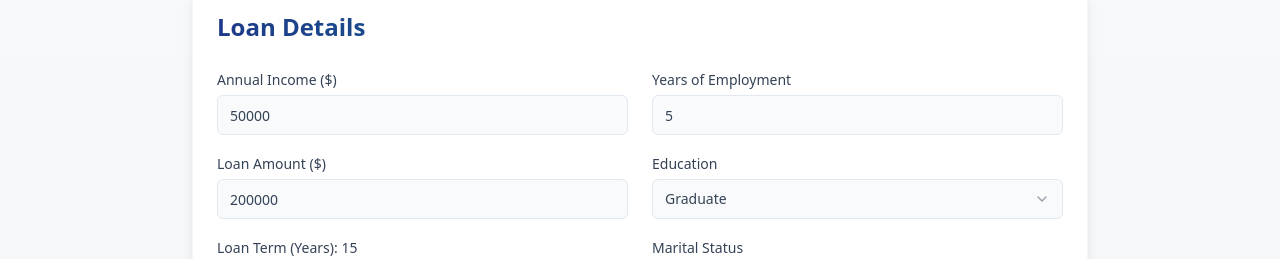
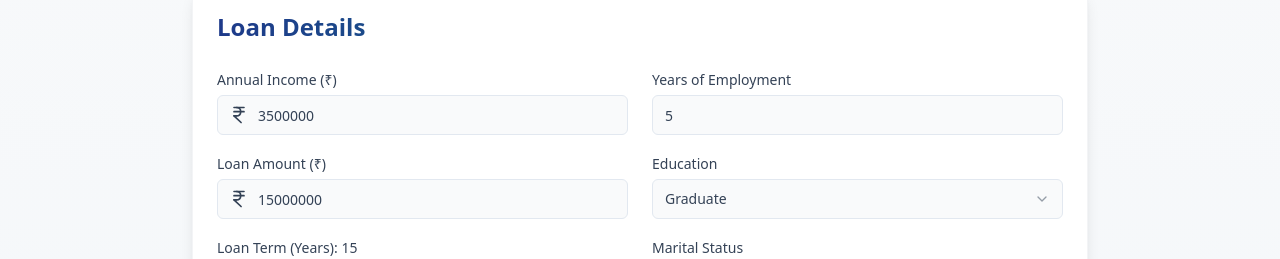
Before and after one commit to Kumaromm787/credit-future-finder, a React (Vite) app: page / in a window 1280 px wide. Shown: the part 371-630 px from the top of the page. Built offline with nearby package versions, Linux system fonts and the light colour scheme.

Commit message:
Change: Update currency to INR
Update the annual income and loan amount fields to display INR instead of USD.

```diff
--- a/src/components/LoanForm.tsx
+++ b/src/components/LoanForm.tsx
@@ -6,6 +6,7 @@ import { Label } from "@/components/ui/label";
 import { Select, SelectContent, SelectItem, SelectTrigger, SelectValue } from "@/components/ui/select";
 import { Slider } from "@/components/ui/slider";
 import { toast } from "sonner";
+import { IndianRupee } from 'lucide-react';
 
 type LoanFormProps = {
   onSubmit: (formData: LoanFormData) => void;
@@ -26,8 +27,8 @@ export type LoanFormData = {
 
 const LoanForm = ({ onSubmit }: LoanFormProps) => {
   const [formData, setFormData] = useState<LoanFormData>({
-    income: 50000,
-    loanAmount: 200000,
+    income: 3500000, // Changed to equivalent in INR (approx)
+    loanAmount: 15000000, // Changed to equivalent in INR (approx)
     loanTerm: 15,
     creditScore: 700,
     employmentYears: 5,
@@ -78,27 +79,37 @@ const LoanForm = ({ onSubmit }: LoanFormProps) => {
       <div className="grid grid-cols-1 md:grid-cols-2 gap-6">
         <div className="space-y-4">
           <div>
-            <Label htmlFor="income">Annual Income ($)</Label>
+            <Label htmlFor="income">Annual Income (₹)</Label>
+            <div className="relative mt-1">
+              <div className="absolute inset-y-0 left-0 pl-3 flex items-center pointer-events-none">
+                <IndianRupee className="h-5 w-5 text-finance-darkGray" />
+              </div>
               <Input
                 id="income"
                 type="number"
                 value={formData.income}
                 onChange={(e) => handleNumberInput('income', e.target.value)}
-              className="mt-1"
+                className="pl-10"
                 min="0"
               />
             </div>
+          </div>
 
           <div>
-            <Label htmlFor="loanAmount">Loan Amount ($)</Label>
+            <Label htmlFor="loanAmount">Loan Amount (₹)</Label>
+            <div className="relative mt-1">
+              <div className="absolute inset-y-0 left-0 pl-3 flex items-center pointer-events-none">
+                <IndianRupee className="h-5 w-5 text-finance-darkGray" />
+              </div>
               <Input
                 id="loanAmount"
                 type="number"
                 value={formData.loanAmount}
                 onChange={(e) => handleNumberInput('loanAmount', e.target.value)}
-              className="mt-1"
+                className="pl-10"
                 min="0"
               />
+            </div>
           </div>
 
           <div>
--- a/src/components/PredictionResult.tsx
+++ b/src/components/PredictionResult.tsx
@@ -19,6 +19,15 @@ const PredictionResult = ({ prediction, formData }: PredictionResultProps) => {
 
   // Get recommended banks based on the prediction and form data
   const recommendedBanks = getRecommendedBanks(prediction, formData);
+
+  // Format currency values for display
+  const formatINR = (value: number) => {
+    return new Intl.NumberFormat('en-IN', {
+      style: 'currency',
+      currency: 'INR',
+      maximumFractionDigits: 0,
+    }).format(value);
+  };
 
   return (
     <div className="space-y-8 animate-slide-up">
@@ -105,7 +114,7 @@ function getRecommendedBanks(prediction: { approved: boolean; probability: numbe
       name: "First National Bank",
       logo: "https://placehold.co/200x100/0D9488/FFFFFF?text=FNB",
       interestRate: "5.75%",
-      maxLoanAmount: "$300,000",
+      maxLoanAmount: "₹25,00,000",
       score: 4.5,
     },
     {
@@ -113,7 +122,7 @@ function getRecommendedBanks(prediction: { approved: boolean; probability: numbe
       name: "City Credit Union",
       logo: "https://placehold.co/200x100/1E3A8A/FFFFFF?text=CCU",
       interestRate: "5.99%",
-      maxLoanAmount: "$250,000",
+      maxLoanAmount: "₹20,00,000",
       score: 4.3,
     },
     {
@@ -121,7 +130,7 @@ function getRecommendedBanks(prediction: { approved: boolean; probability: numbe
       name: "Premier Lending",
       logo: "https://placehold.co/200x100/2563EB/FFFFFF?text=PL",
       interestRate: "6.25%",
-      maxLoanAmount: "$400,000",
+      maxLoanAmount: "₹35,00,000",
       score: 4.1,
     }
   ];
--- a/src/pages/Index.tsx
+++ b/src/pages/Index.tsx
@@ -86,6 +86,7 @@ function generateMockPrediction(formData: LoanFormData) {
   else if (formData.creditScore > 650) probability += 0.15;
   else if (formData.creditScore < 600) probability -= 0.2;
 
+  // Adjusted income to loan ratio for INR values
   const incomeToLoanRatio = formData.income / formData.loanAmount;
   if (incomeToLoanRatio > 0.3) probability += 0.2;
   else if (incomeToLoanRatio < 0.15) probability -= 0.2;
```
Lines whose indentation alone changed are shown as unchanged.
